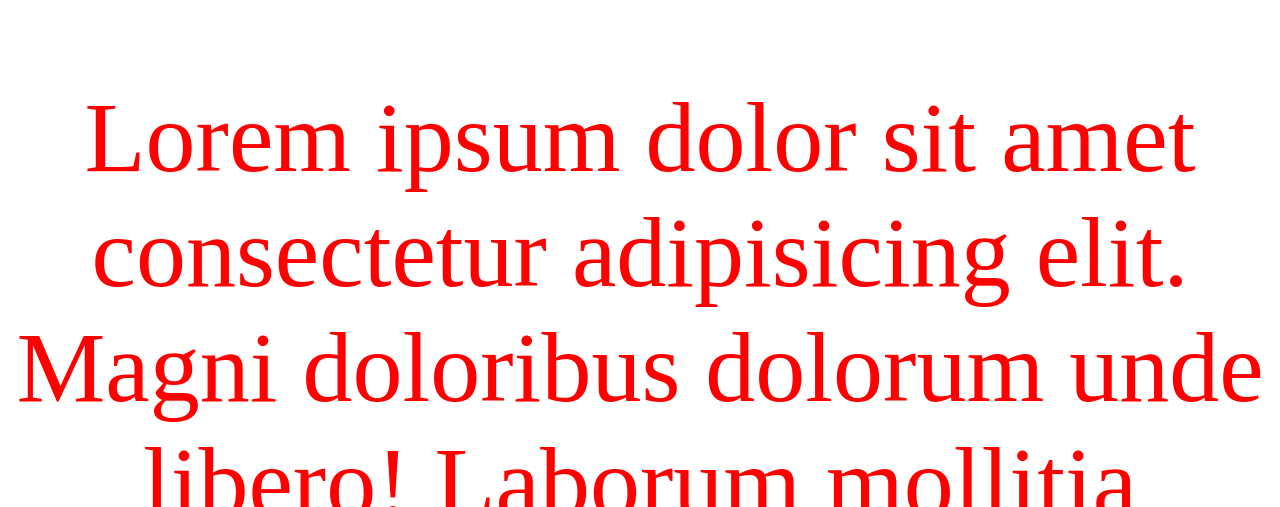
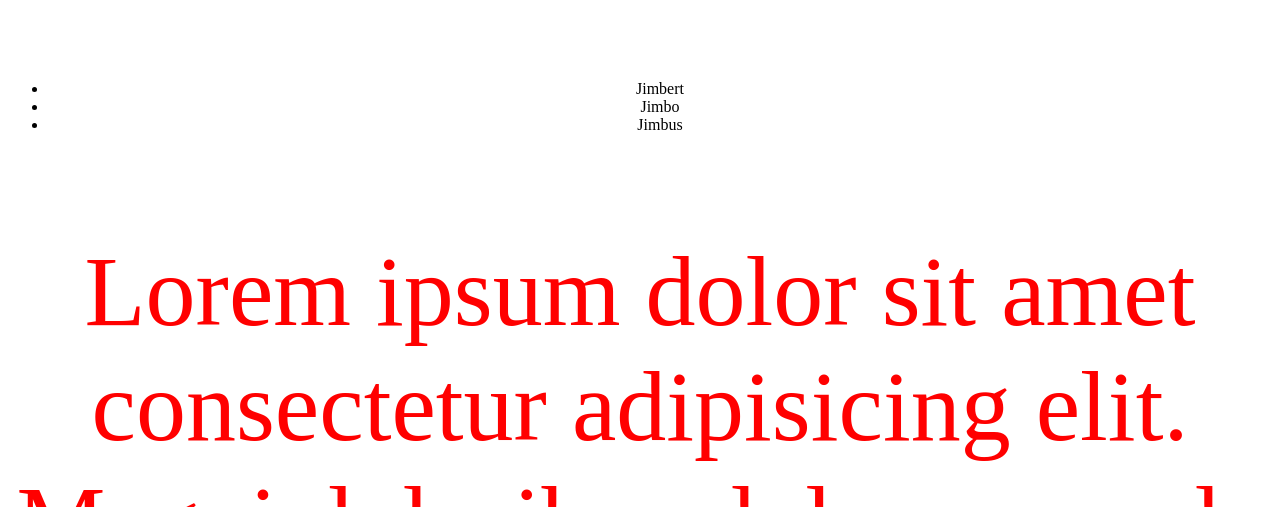
Before and after one commit to Jimbiscus/GitHub_Course, a plain HTML site: page index.html in a window 1280 px wide. Shown: the part 293-800 px from the top of the page. Drawn offline with Linux system fonts and the light colour scheme; files that its build step writes are made by us from their sources.

Commit message:
Added list

```diff
--- a/index.html
+++ b/index.html
@@ -11,6 +11,12 @@
 <body>
     <h1>Salut Frangin</h1>
     <p>Hello, World ! bobobobo</p>
+    <ul>
+        <li>Jimbert</li>
+        <li>Jimbo</li>
+        <li>Jimbus</li>
+
+    </ul>
     <p>Lorem ipsum dolor sit amet consectetur adipisicing elit.
         Magni doloribus dolorum unde libero! Laborum mollitia consequuntur
         neque illo aspernatur cumque molestias animi. Error veritatis possimus dolores
```
